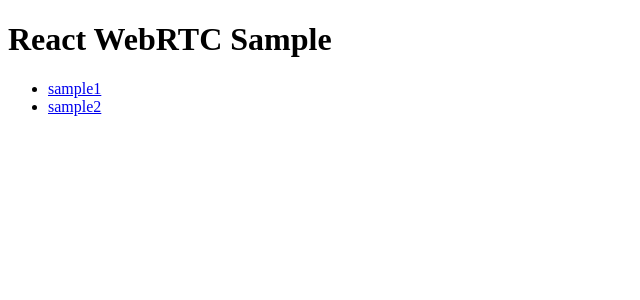
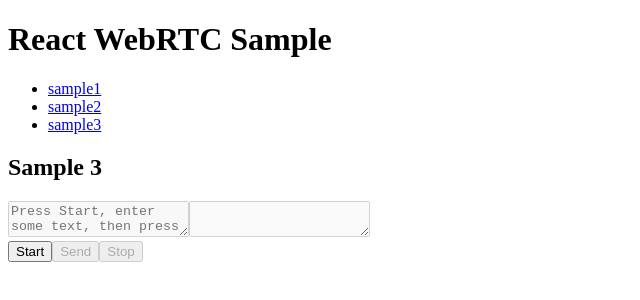
Before and after one commit to macinjoke/react-webrtc-sample, a React app: page /sample3 in a window 1280 px wide. Shown: the top 300 px of the page, without its empty margins (0-640 px from the left). Built offline with nearby package versions, Linux system fonts and the light colour scheme; the HTML template or start-up script is replaced by a standard one.

Commit message:
add Sample 3

```diff
--- a/src/components/App.tsx
+++ b/src/components/App.tsx
@@ -2,6 +2,7 @@ import React from 'react'
 import { BrowserRouter, Route, Link } from 'react-router-dom'
 import Sample1 from './pages/Sample1'
 import Sample2 from './pages/Sample2'
+import Sample3 from './pages/Sample3'
 import Top from './pages/Top'
 
 const App: React.FC = () => (
@@ -16,10 +17,14 @@ const App: React.FC = () => (
       <li>
         <Link to="/sample2">sample2</Link>
       </li>
+      <li>
+        <Link to="/sample3">sample3</Link>
+      </li>
     </ul>
     <Route exact path="/" component={Top} />
     <Route path="/sample1" component={Sample1} />
     <Route path="/sample2" component={Sample2} />
+    <Route path="/sample3" component={Sample3} />
   </BrowserRouter>
 )
 
--- /dev/null
+++ b/src/components/pages/Sample3.tsx
@@ -0,0 +1,171 @@
+import React from 'react'
+
+interface Props {}
+interface State {
+  isStarting: boolean
+  sendChannel?: RTCDataChannel
+  receiveChannel?: RTCDataChannel
+  localPeerConnection?: RTCPeerConnection
+  remotePeerConnection?: RTCPeerConnection
+}
+
+/**
+ * non server data channel connection.
+ */
+class Sample3 extends React.Component<Props, State> {
+  private textareaSendRef: React.RefObject<HTMLTextAreaElement>
+  private textareaReceiveRef: React.RefObject<HTMLTextAreaElement>
+
+  public constructor(props: Props) {
+    super(props)
+    this.textareaSendRef = React.createRef()
+    this.textareaReceiveRef = React.createRef()
+    this.state = { isStarting: false }
+  }
+
+  public componentWillUnmount(): void {
+    const {
+      localPeerConnection,
+      remotePeerConnection,
+      sendChannel,
+      receiveChannel,
+    } = this.state
+    if (sendChannel) sendChannel.close()
+    if (receiveChannel) receiveChannel.close()
+    if (localPeerConnection) localPeerConnection.close()
+    if (remotePeerConnection) remotePeerConnection.close()
+  }
+
+  public render() {
+    const { isStarting } = this.state
+    return (
+      <div>
+        <h2>Sample 3</h2>
+        <textarea
+          ref={this.textareaSendRef}
+          placeholder="Press Start, enter some text, then press Send."
+          disabled={!isStarting}
+        />
+        <textarea ref={this.textareaReceiveRef} disabled />
+        <div>
+          <button onClick={this.onClickStart} disabled={isStarting}>
+            Start
+          </button>
+          <button onClick={this.onClickSend} disabled={!isStarting}>
+            Send
+          </button>
+          <button onClick={this.onClickStop} disabled={!isStarting}>
+            Stop
+          </button>
+        </div>
+      </div>
+    )
+  }
+
+  private onClickStart = async () => {
+    console.log('start')
+    const localPeerConnection = new RTCPeerConnection()
+    const sendChannel = localPeerConnection.createDataChannel('sendDataChannel')
+
+    localPeerConnection.onicecandidate = (event: RTCPeerConnectionIceEvent) => {
+      const { remotePeerConnection } = this.state
+      if (!remotePeerConnection) return
+      if (event.candidate) {
+        console.log(event.candidate.candidate)
+        remotePeerConnection
+          .addIceCandidate(event.candidate)
+          .then(() => {
+            console.log('[remotePeer]: addIceCandidate success.')
+          })
+          .catch(error => {
+            console.log(error)
+          })
+      }
+    }
+    sendChannel.onopen = () => {
+      const textareaSend = this.textareaSendRef.current
+      if (!textareaSend) return
+      textareaSend.focus()
+      this.setState({ isStarting: true })
+    }
+    sendChannel.onclose = () => {
+      console.log('Closed data channel with label: ' + sendChannel.label)
+      const textareaSend = this.textareaSendRef.current
+      const textareaReceive = this.textareaReceiveRef.current
+      if (!textareaSend || !textareaReceive) return
+      textareaSend.value = ''
+      textareaReceive.value = ''
+      this.setState({ isStarting: false })
+    }
+
+    const remotePeerConnection = new RTCPeerConnection()
+
+    remotePeerConnection.onicecandidate = (
+      event: RTCPeerConnectionIceEvent,
+    ) => {
+      const { localPeerConnection } = this.state
+      if (!localPeerConnection) return
+      if (event.candidate) {
+        console.log(event.candidate.candidate)
+        localPeerConnection
+          .addIceCandidate(event.candidate)
+          .then(() => {
+            console.log('[remotePeer]: addIceCandidate success.')
+          })
+          .catch(error => {
+            console.log(error)
+          })
+      }
+    }
+    remotePeerConnection.ondatachannel = (event: RTCDataChannelEvent) => {
+      const receiveChannel = event.channel
+      receiveChannel.onmessage = (event: MessageEvent) => {
+        console.log(`Received Message: ${event.data}`)
+        const textareaReceive = this.textareaReceiveRef.current
+        if (textareaReceive) textareaReceive.value = event.data
+      }
+      receiveChannel.onclose = () => {
+        console.log(`Closed data channel with label: ${receiveChannel.label}`)
+      }
+      this.setState({ receiveChannel })
+    }
+
+    const offerDescription = await localPeerConnection.createOffer()
+    localPeerConnection.setLocalDescription(offerDescription)
+    console.log('Offer from localPeerConnection \n' + offerDescription.sdp)
+    remotePeerConnection.setRemoteDescription(offerDescription)
+    const answerDescription = await remotePeerConnection.createAnswer()
+
+    remotePeerConnection.setLocalDescription(answerDescription)
+    console.log('Answer from remotePeerConnection \n' + answerDescription.sdp)
+    localPeerConnection.setRemoteDescription(answerDescription)
+
+    this.setState({ sendChannel, localPeerConnection, remotePeerConnection })
+  }
+
+  private onClickSend = async () => {
+    console.log('send')
+    const { sendChannel } = this.state
+    const textareaSend = this.textareaSendRef.current
+    if (!textareaSend || !sendChannel) return
+    const data = textareaSend.value
+    sendChannel.send(data)
+    console.log('Sent Data: ' + data)
+  }
+
+  private onClickStop = () => {
+    const {
+      sendChannel,
+      receiveChannel,
+      localPeerConnection,
+      remotePeerConnection,
+    } = this.state
+    console.log('stop')
+    if (sendChannel) sendChannel.close()
+    if (receiveChannel) receiveChannel.close()
+    if (localPeerConnection) localPeerConnection.close()
+    if (remotePeerConnection) remotePeerConnection.close()
+  }
+}
+
+export default Sample3
```
